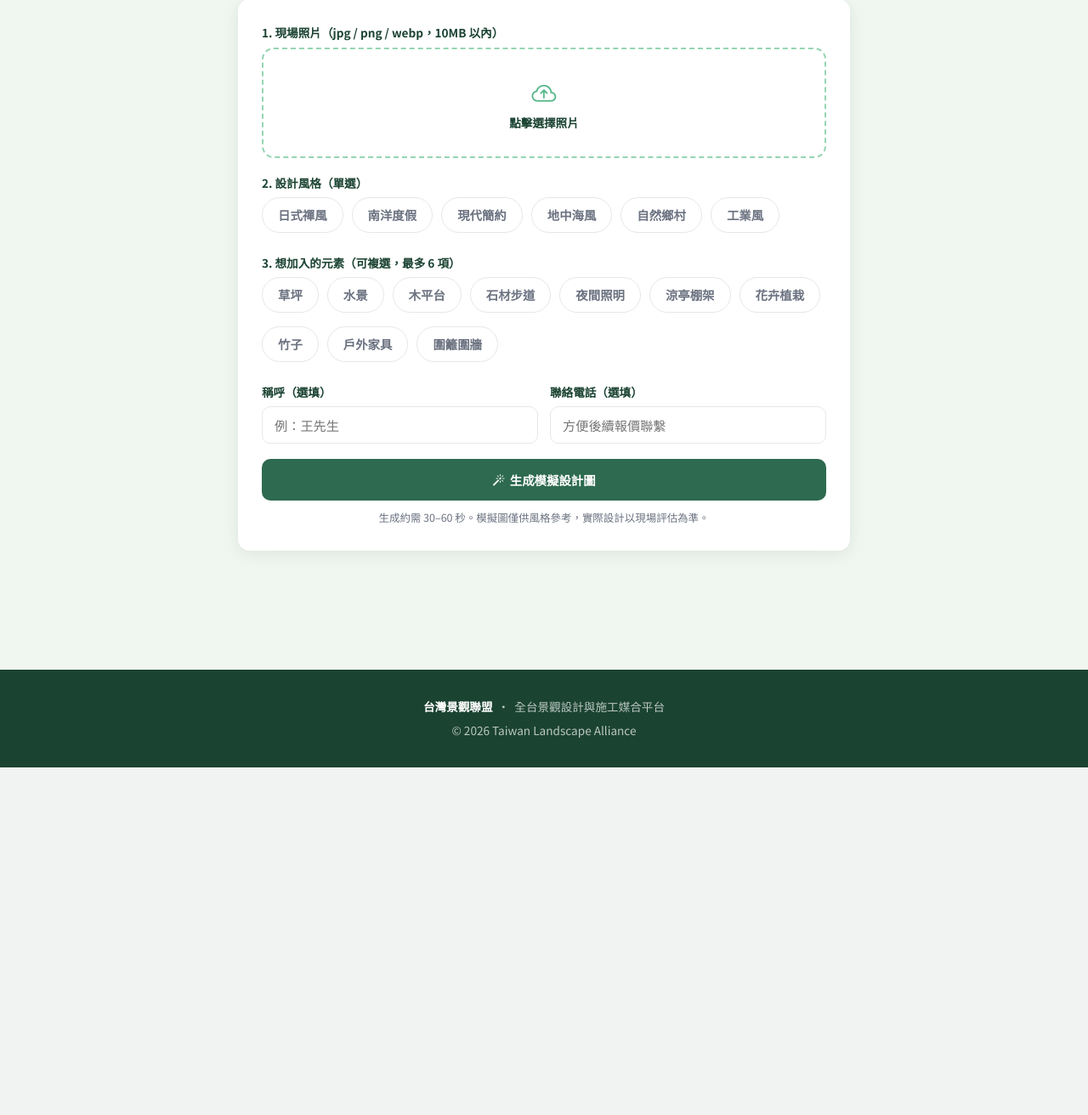
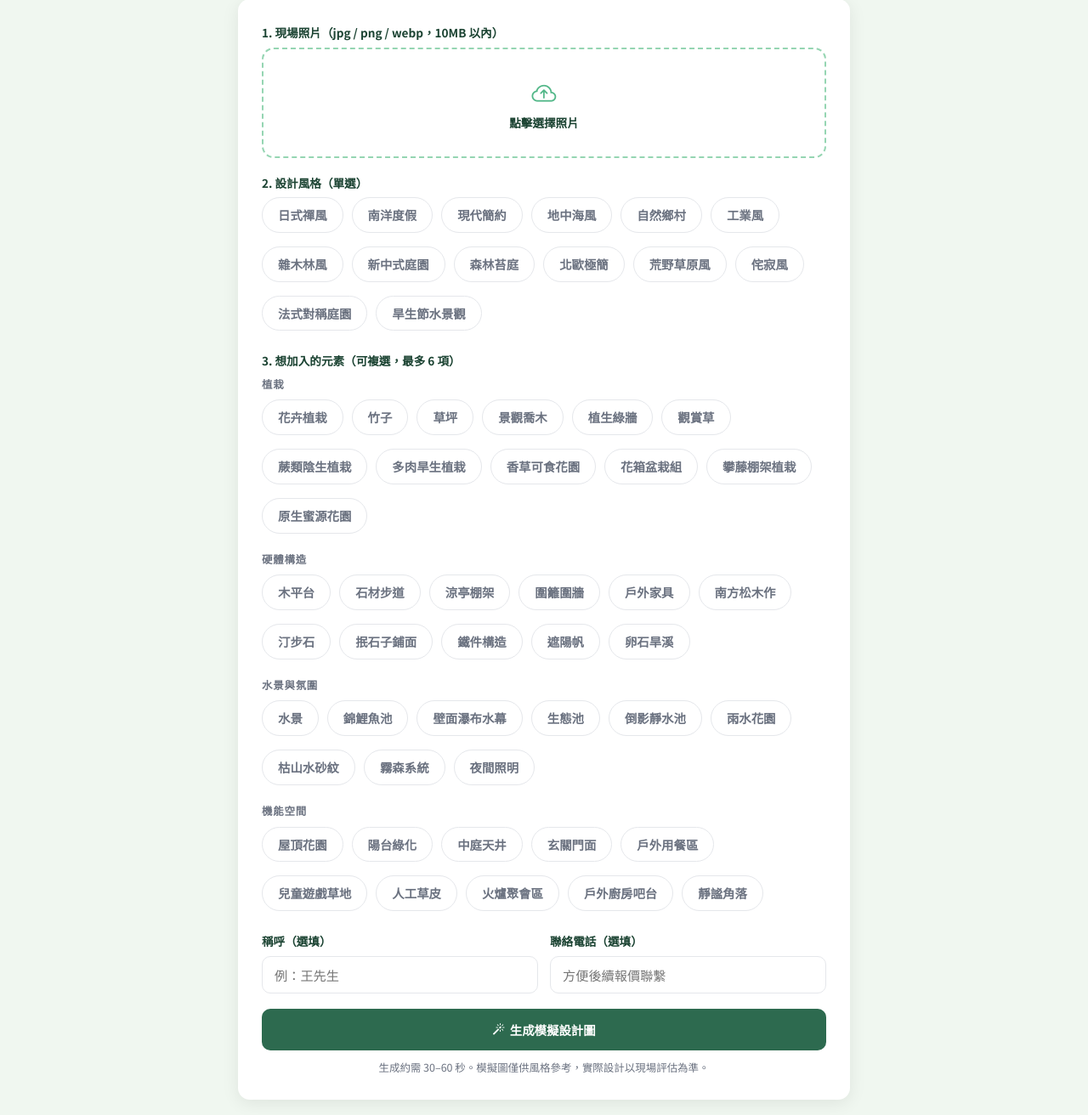
Before and after one commit to Yang-sen0821/landscape-alliance, a Flask app: page /ai-design in a window 1280 px wide. Shown: the part 332-1644 px from the top of the page at 85% size. Before the commit the page ends 1235 px from the top, so only its background shows below. Run offline with Flask 3, Linux system fonts and the light colour scheme; some libraries are stand-ins or nearby versions.

Commit message:
標籤庫全面擴充：14 風格 + 42 元素分組 + 矛盾互斥 + AI 偵測標籤
- AI_STYLE_TAGS 6→14（侘寂/雜木林/新中式/森林苔庭/北歐極簡/荒野草原/
  法式對稱/旱生節水），AI_ELEMENT_TAGS 10→42，依據：1534 案場關鍵詞
  頻率 + 2025-26 國內外趨勢研究（E:\AI-Wiki\Projects\景觀標籤提示詞庫.md）
- 元素四組顯示（植栽/硬體構造/水景與氛圍/機能空間），啟動 assert 防漂移
- 矛盾標籤互斥：擇一群組（草地/水體/空間屬性）+ 矛盾配對（旱生vs陰濕），
  前端勾選即隱藏衝突項、後端防呆保留先選
- 新增 POST /api/detect-tags：會員上傳作品可 AI 偵測標籤輔助（gemini-2.5-flash
  視覺判讀，詞彙表過濾，限流 30 次/日/IP，故障回友善訊息不 500）
- 新風格出圖驗證：侘寂風/雜木林風實測通過（零文字鐵律、視角保留）

Co-Authored-By: Claude Fable 5 <noreply@anthropic.com>

```diff
--- a/app.py
+++ b/app.py
@@ -72,26 +72,125 @@ MASTER_TAGS = {
 }
 
 # ── AI 模擬設計標籤（業主端，固定集合） ────────────────────────
+# 來源：E:\AI-Wiki\Projects\景觀標籤提示詞庫.md（2026-06-13 森哥審核定案）
 AI_STYLE_TAGS = {
-    '日式禪風':  'Japanese zen garden style with raked gravel, moss, carefully pruned pines and stone lanterns',
-    '南洋度假':  'tropical resort style with palm trees, lush layered foliage and a warm vacation atmosphere',
-    '現代簡約':  'modern minimalist style with clean lines, geometric layout and restrained elegant planting',
-    '地中海風':  'Mediterranean style with terracotta tones, gravel, olive trees and warm sunlight',
-    '自然鄉村':  'natural cottage garden style with informal flower borders and soft curved paths',
-    '工業風':    'industrial chic style with concrete surfaces, corten steel planters and architectural grasses',
+    '日式禪風':    'Japanese zen garden style with raked gravel, moss, carefully pruned pines and stone lanterns',
+    '南洋度假':    'tropical resort style with palm trees, lush layered foliage and a warm vacation atmosphere',
+    '現代簡約':    'modern minimalist style with clean lines, geometric layout and restrained elegant planting',
+    '地中海風':    'Mediterranean style with terracotta tones, gravel, olive trees and warm sunlight',
+    '自然鄉村':    'natural cottage garden style with informal flower borders and soft curved paths',
+    '工業風':      'industrial chic style with concrete surfaces, corten steel planters and architectural grasses',
+    '雜木林風':    'naturalistic Japanese zoki woodland style with multi-stemmed deciduous trees, dappled shade, woodland underplanting of ferns and shade perennials',
+    '新中式庭園':  'contemporary Chinese garden style with framed views, dark-tile accents, sculptural black pines, white gravel and minimalist water basin',
+    '森林苔庭':    'shaded forest moss garden style with carpets of moss, ferns, stepping stones and a cool tranquil atmosphere',
+    '北歐極簡':    'Scandinavian minimal style with pale timber decking, soft ornamental grasses, muted greens and airy uncluttered openness',
+    '荒野草原風':  'naturalistic meadow style with flowing drifts of ornamental grasses and perennials, soft seed heads catching the light',
+    '侘寂風':      'wabi-sabi garden style with weathered natural stone, aged timber, raked gravel, muted earthy tones and the quiet beauty of imperfection',
+    '法式對稱庭園': 'formal French garden style with symmetrical clipped hedges, geometric parterres and an elegant central axis',
+    '旱生節水景觀': 'xeriscape style with drought-tolerant agaves, gravel mulch, sculptural cacti and water-wise design',
 }
 AI_ELEMENT_TAGS = {
-    '草坪':     'a healthy manicured lawn area',
-    '水景':     'a water feature such as a small pond or fountain',
-    '木平台':   'a wooden deck platform for outdoor seating',
-    '石材步道': 'a natural stone walkway',
-    '夜間照明': 'warm landscape accent lighting',
-    '涼亭棚架': 'a pergola or pavilion structure',
-    '花卉植栽': 'colorful flowering plants and shrubs',
-    '竹子':     'bamboo planting used as a green screen',
-    '戶外家具': 'tasteful outdoor furniture for relaxing',
-    '圍籬圍牆': 'an elegant fence or low garden wall',
+    # 植栽
+    '花卉植栽':     'colorful flowering plants and shrubs',
+    '竹子':         'bamboo planting used as a green screen',
+    '草坪':         'a healthy manicured lawn area',
+    '景觀喬木':     'a sculptural specimen tree as the focal point, beautifully pruned with layered branching',
+    '植生綠牆':     'a lush living green wall densely planted with varied foliage textures',
+    '觀賞草':       'soft ornamental grasses swaying gently, adding movement and texture',
+    '蕨類陰生植栽': 'shade-loving ferns and broadleaf foliage layered in a cool green understory',
+    '多肉旱生植栽': 'drought-tolerant succulents and agaves arranged in gravel mulch',
+    '香草可食花園': 'raised edible garden beds with herbs and leafy vegetables in neat rows',
+    '花箱盆栽組':   'curated container garden with large planter boxes in varied heights',
+    '攀藤棚架植栽': 'flowering climbing vines trained over a pergola creating a living canopy',
+    '原生蜜源花園': 'native pollinator-friendly planting alive with butterflies, layered wildflowers and grasses',
+    # 硬體構造
+    '木平台':       'a wooden deck platform for outdoor seating',
+    '石材步道':     'a natural stone walkway',
+    '涼亭棚架':     'a pergola or pavilion structure',
+    '圍籬圍牆':     'an elegant fence or low garden wall',
+    '戶外家具':     'tasteful outdoor furniture for relaxing',
+    '南方松木作':   'warm-toned treated timber screens and planters with visible wood grain',
+    '汀步石':       'irregular stepping stones set into lawn or gravel forming a casual path',
+    '抿石子鋪面':   'smooth exposed-aggregate paving in warm grey tones',
+    '鐵件構造':     'minimal black steel garden structures with clean thin profiles',
+    '遮陽帆':       'a taut shade sail stretched overhead casting soft shadows',
+    '卵石旱溪':     'a dry creek bed of smooth river pebbles winding through the planting',
+    # 水景與氛圍
+    '水景':         'a water feature such as a small pond or fountain',
+    '錦鯉魚池':     'a clear koi pond with colorful koi fish and natural rock edging',
+    '壁面瀑布水幕': 'a sleek wall-mounted waterfall feature with a thin sheet of falling water',
+    '生態池':       'a naturalistic ecological pond with aquatic plants and gravel margins',
+    '倒影靜水池':   'a still dark reflecting pool mirroring the sky and surrounding greenery',
+    '雨水花園':     'a rain garden of moisture-loving plants in a shallow planted basin with river stones',
+    '枯山水砂紋':   'raked white gravel patterns flowing around feature stones',
+    '霧森系統':     'fine cooling mist drifting through the foliage creating a mystical atmosphere',
+    '夜間照明':     'warm landscape accent lighting',
+    # 機能空間
+    '屋頂花園':     'a rooftop garden with windproof planting, deck flooring and skyline views',
+    '陽台綠化':     'a compact balcony garden with vertical planting and a small seating nook',
+    '中庭天井':     'a serene lightwell courtyard garden visible from indoors',
+    '玄關門面':     'an impressive entrance planting composition framing the doorway',
+    '戶外用餐區':   'an inviting outdoor dining area surrounded by layered greenery',
+    '兒童遊戲草地': 'a safe open play lawn with soft ground and low planting edges',
+    '人工草皮':     'premium artificial turf with realistic texture, perfectly even',
+    '火爐聚會區':   'an architectural fire pit with built-in bench seating, warm flames glowing',
+    '戶外廚房吧台': 'a sleek outdoor kitchen counter with built-in grill under a sheltering pergola',
+    '靜謐角落':     'a cozy intimate garden nook with a comfortable chair tucked among lush planting',
 }
+
+# 元素分組（僅供模板顯示，內容必須與 AI_ELEMENT_TAGS 一一對應）
+AI_ELEMENT_GROUPS = [
+    ('植栽', ['花卉植栽', '竹子', '草坪', '景觀喬木', '植生綠牆', '觀賞草',
+              '蕨類陰生植栽', '多肉旱生植栽', '香草可食花園', '花箱盆栽組',
+              '攀藤棚架植栽', '原生蜜源花園']),
+    ('硬體構造', ['木平台', '石材步道', '涼亭棚架', '圍籬圍牆', '戶外家具',
+                  '南方松木作', '汀步石', '抿石子鋪面', '鐵件構造', '遮陽帆',
+                  '卵石旱溪']),
+    ('水景與氛圍', ['水景', '錦鯉魚池', '壁面瀑布水幕', '生態池', '倒影靜水池',
+                    '雨水花園', '枯山水砂紋', '霧森系統', '夜間照明']),
+    ('機能空間', ['屋頂花園', '陽台綠化', '中庭天井', '玄關門面', '戶外用餐區',
+                  '兒童遊戲草地', '人工草皮', '火爐聚會區', '戶外廚房吧台',
+                  '靜謐角落']),
+]
+
+# 啟動時驗證：分組內容與 AI_ELEMENT_TAGS 完全一致（不多、不少、不重複）
+_group_keys = [k for _, _keys in AI_ELEMENT_GROUPS for k in _keys]
+assert len(_group_keys) == len(set(_group_keys)), 'AI_ELEMENT_GROUPS 有重複元素'
+assert set(_group_keys) == set(AI_ELEMENT_TAGS.keys()), \
+    f'AI_ELEMENT_GROUPS 與 AI_ELEMENT_TAGS 不一致：{set(_group_keys) ^ set(AI_ELEMENT_TAGS.keys())}'
+
+# 矛盾標籤設定（前端互斥隱藏 + 後端防呆共用）
+AI_ELEMENT_EXCLUSIVE_GROUPS = [
+    ['草坪', '人工草皮'],                              # 草地擇一
+    ['水景', '錦鯉魚池', '生態池', '倒影靜水池'],      # 水體擇一
+    ['屋頂花園', '陽台綠化', '中庭天井', '玄關門面'],  # 空間屬性擇一
+]
+AI_ELEMENT_CONFLICT_PAIRS = [
+    ['多肉旱生植栽', '蕨類陰生植栽'],
+    ['多肉旱生植栽', '雨水花園'],
+    ['多肉旱生植栽', '霧森系統'],
+]
+
+def _elements_conflict(a, b):
+    """兩個元素標籤是否互斥（同擇一群組或矛盾配對）。"""
+    for g in AI_ELEMENT_EXCLUSIVE_GROUPS:
+        if a in g and b in g:
+            return True
+    for p in AI_ELEMENT_CONFLICT_PAIRS:
+        if {a, b} == set(p):
+            return True
+    return False
+
+def _filter_conflicting_elements(chosen):
+    """依表單順序去除互斥元素：保留先選的、丟棄後選的（含重複）。"""
+    kept = []
+    for e in chosen:
+        if e in kept:
+            continue
+        if any(_elements_conflict(e, k) for k in kept):
+            continue
+        kept.append(e)
+    return kept
 
 TW_COUNTIES = [
     '台北市','新北市','基隆市','桃園市','新竹市','新竹縣','宜蘭縣',
@@ -523,6 +622,7 @@ def upload_photos(files, work_id):
 
 # ── AI 模擬設計（Gemini 影像生成） ──────────────────────────────
 GEMINI_IMAGE_MODEL = 'gemini-2.5-flash-image'
+GEMINI_DETECT_MODEL = 'gemini-2.5-flash'  # 作品標籤偵測（文字模型，非 image 模型）
 
 def _gemini_api_key():
     key = os.environ.get('GEMINI_API_KEY', '').strip()
@@ -579,6 +679,50 @@ def generate_design_image(photo_bytes, mime_type, style, elements):
                 return base64.b64decode(blob['data']), (blob.get('mimeType')
                                                         or blob.get('mime_type') or 'image/png')
     raise RuntimeError('AI 未回傳影像，請稍後再試')
+
+def detect_work_tags(photo_bytes, mime_type):
+    """以 Gemini 文字模型辨識作品照片，回傳詞彙表內的標籤清單（styles+elements 合併去重）。"""
+    key = _gemini_api_key()
+    if not key:
+        raise RuntimeError('AI 服務尚未啟用（未設定 GEMINI_API_KEY）')
+    styles_vocab   = list(AI_STYLE_TAGS.keys())
+    elements_vocab = list(AI_ELEMENT_TAGS.keys())
+    prompt = (
+        '你是景觀設計作品的標籤助手。請觀察這張景觀照片，從下方「詞彙表」中挑選適用的標籤。\n'
+        f'風格詞彙表（最多選 2 個）：{json.dumps(styles_vocab, ensure_ascii=False)}\n'
+        f'元素詞彙表（最多選 6 個，必須是圖中實際可見的元素）：{json.dumps(elements_vocab, ensure_ascii=False)}\n'
+        '規則：只能從詞彙表中選，標籤文字必須與詞彙表完全一致，不得自創；不確定的不要選。\n'
+        '回傳 JSON 格式：{"styles": ["..."], "elements": ["..."]}'
+    )
+    body = json.dumps({
+        'contents': [{'parts': [
+            {'text': prompt},
+            {'inline_data': {'mime_type': mime_type,
+                             'data': base64.b64encode(photo_bytes).decode('ascii')}},
+        ]}],
+        'generationConfig': {'responseMimeType': 'application/json'},
+    }).encode('utf-8')
+    url = (f'https://generativelanguage.googleapis.com/v1beta/models/'
+           f'{GEMINI_DETECT_MODEL}:generateContent?key={key}')
+    req = _u_req.Request(url, data=body, headers={'Content-Type': 'application/json'})
+    with _u_req.urlopen(req, timeout=60) as resp:
+        data = json.loads(resp.read())
+    text = ''
+    for cand in data.get('candidates', []):
+        for part in cand.get('content', {}).get('parts', []):
+            if part.get('text'):
+                text += part['text']
+    result = json.loads(text)
+    if not isinstance(result, dict):
+        raise RuntimeError('AI 回傳格式錯誤')
+    # 過濾：只留詞彙表內的值，套用數量上限
+    styles   = [s for s in result.get('styles', []) if s in AI_STYLE_TAGS][:2]
+    elements = [e for e in result.get('elements', []) if e in AI_ELEMENT_TAGS][:6]
+    tags = []
+    for t in styles + elements:
+        if t not in tags:
+            tags.append(t)
+    return tags
 
 def upload_design_to_drive(design_id, src_bytes, src_mime, src_ext, gen_bytes, gen_mime):
     """原始照 + 模擬圖一起上傳 Drive，回傳 (src_id, gen_id)；失敗時清除孤兒檔案。"""
@@ -710,6 +854,9 @@ def rate_work(work_id):
 def ai_design():
     ctx = dict(styles=list(AI_STYLE_TAGS.keys()),
                elements=list(AI_ELEMENT_TAGS.keys()),
+               element_groups=AI_ELEMENT_GROUPS,
+               element_conflicts={'groups': AI_ELEMENT_EXCLUSIVE_GROUPS,
+                                  'pairs': AI_ELEMENT_CONFLICT_PAIRS},
                ai_ready=bool(_gemini_api_key()))
     if request.method == 'POST':
         # Rate limit: 3 AI generations per IP per day (86400 seconds)
@@ -718,7 +865,9 @@ def ai_design():
             return render_template('public/ai_design.html', **ctx)
 
         style    = request.form.get('style', '').strip()
-        chosen   = [e for e in request.form.getlist('elements') if e in AI_ELEMENT_TAGS][:6]
+        # 防呆：互斥組合保留先選的、丟棄後選的（依表單順序），再套用 6 個上限
+        chosen   = _filter_conflicting_elements(
+            [e for e in request.form.getlist('elements') if e in AI_ELEMENT_TAGS])[:6]
         name     = request.form.get('name', '').strip()
         phone    = request.form.get('phone', '').strip()
         photo    = request.files.get('photo')
@@ -946,6 +1095,29 @@ def upload():
         flash('上傳成功！審核通過後即公開展示', 'success')
         return redirect(url_for('my_works'))
     return render_template('member/upload.html')
+
+@app.route('/api/detect-tags', methods=['POST'])
+@login_required
+def api_detect_tags():
+    """作品照片 AI 偵測標籤（會員限定）。任何 Gemini 錯誤回 200 + 空標籤，不回 500。"""
+    # 限流：同 IP 每日 30 次
+    if not _rl_check('detect_tags', max_calls=30, window_seconds=86400):
+        return {'tags': [], 'error': '今日 AI 偵測次數已達上限（每日 30 次）'}
+    photo = request.files.get('photo')
+    if not photo or not photo.filename:
+        return {'tags': [], 'error': '請先選擇一張照片'}, 400
+    ext = os.path.splitext(photo.filename)[1].lstrip('.').lower()
+    if ext not in _ALLOWED_EXTENSIONS:
+        return {'tags': [], 'error': f'不支援的檔案格式「.{ext}」，僅接受：{", ".join(sorted(_ALLOWED_EXTENSIONS))}'}, 400
+    data = photo.stream.read()
+    if len(data) > _MAX_FILE_BYTES:
+        return {'tags': [], 'error': '照片超過 10 MB 上限'}, 400
+    mime = photo.content_type or f'image/{"jpeg" if ext == "jpg" else ext}'
+    try:
+        tags = detect_work_tags(data, mime)
+    except Exception:
+        return {'tags': [], 'error': '偵測服務暫時無法使用'}
+    return {'tags': tags}
 
 @app.route('/my-profile', methods=['GET', 'POST'])
 @login_required
--- a/templates/public/ai_design.html
+++ b/templates/public/ai_design.html
@@ -9,6 +9,9 @@
              background:#fff;font-size:.9rem;font-weight:600;color:var(--gray);cursor:pointer;transition:.15s}
   .chip input:checked + span{background:var(--g700);border-color:var(--g700);color:#fff}
   .chip span:hover{border-color:var(--g500)}
+  .elem-group-title{font-size:.78rem;font-weight:700;color:var(--gray);letter-spacing:.06em;
+                    margin:14px 0 8px}
+  .elem-group-title:first-of-type{margin-top:4px}
   .drop{border:2px dashed var(--g300);border-radius:var(--radius);padding:28px;text-align:center;
         background:#fff;cursor:pointer;transition:.15s}
   .drop:hover{border-color:var(--g500);background:var(--g50)}
@@ -54,11 +57,14 @@
 
       <div class="form-group">
         <label>3. 想加入的元素（可複選，最多 6 項）</label>
+        {% for group_name, group_items in element_groups %}
+        <div class="elem-group-title">{{ group_name }}</div>
         <div class="chip-group">
-          {% for e in elements %}
+          {% for e in group_items %}
           <label class="chip"><input type="checkbox" name="elements" value="{{ e }}"><span>{{ e }}</span></label>
           {% endfor %}
         </div>
+        {% endfor %}
       </div>
 
       <div class="form-group" style="display:grid;grid-template-columns:1fr 1fr;gap:14px">
@@ -101,5 +107,34 @@
   document.getElementById('aiForm').addEventListener('submit', () => {
     document.getElementById('loading').style.display = 'flex';
   });
+
+  // ── 矛盾標籤互斥隱藏 ──────────────────────────────────────
+  // groups：同群組只能擇一；pairs：兩兩矛盾
+  const ELEMENT_CONFLICTS = {{ element_conflicts | tojson }};
+
+  function isConflict(a, b) {
+    for (const g of ELEMENT_CONFLICTS.groups) {
+      if (g.includes(a) && g.includes(b)) return true;
+    }
+    for (const p of ELEMENT_CONFLICTS.pairs) {
+      if ((p[0] === a && p[1] === b) || (p[0] === b && p[1] === a)) return true;
+    }
+    return false;
+  }
+
+  const elementBoxes = Array.from(document.querySelectorAll('input[name="elements"]'));
+
+  // 每次 change 重算全部：先全部顯示，再依「已勾選項」隱藏與其衝突的選項。
+  // 某元素只有在沒有任何已勾選元素與它衝突時才會恢復顯示。
+  function refreshConflictVisibility() {
+    const checked = elementBoxes.filter(b => b.checked).map(b => b.value);
+    elementBoxes.forEach(b => {
+      const hide = !b.checked && checked.some(c => c !== b.value && isConflict(c, b.value));
+      b.closest('label').style.display = hide ? 'none' : '';
+    });
+  }
+
+  elementBoxes.forEach(b => b.addEventListener('change', refreshConflictVisibility));
+  refreshConflictVisibility();
 </script>
 {% endblock %}
```
Also changed, not shown: templates/member/upload.html (+78 -0 lines).
